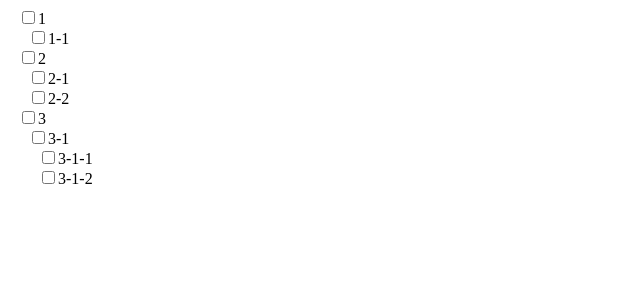
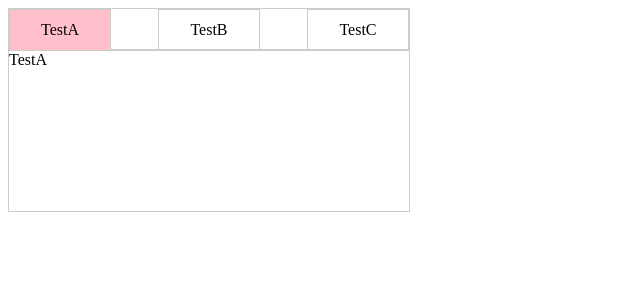
Before and after one commit to Cao007/learn-vue3, a Vue app: page / in a window 1280 px wide. Shown: the top 300 px of the page, without its empty margins (0-640 px from the left). Built offline with nearby package versions, Linux system fonts and the light colour scheme.

Commit message:
动态组件（tab栏）

```diff
--- a/src/App.vue
+++ b/src/App.vue
@@ -1,64 +1,72 @@
 <template>
-  <div>
-    <Tree :treeData="treeData" />
+  <div class="tab">
+    <div class="tab-titles">
+      <div class="tab-title-item" v-for="(item, index) in data" :key="item.name"
+        :class="[curIndex === index ? 'active' : '']" @click="handleClick(item, index)">
+        {{ item.name }}
+      </div>
+    </div>
+    <component :is="curComp"></component>
   </div>
 </template>
 
 <script setup lang="ts">
-import { ref } from 'vue';
-interface Tree {
-  name: string,
-  checked?: boolean,
-  children?: Tree[]
+import { ref, shallowRef, markRaw } from 'vue';
+import TestA from './components/TestA.vue';
+import TestB from './components/TestB.vue';
+import TestC from './components/TestC.vue';
+
+// 渲染的组件和数据
+const data = ref([
+  {
+    name: 'TestA',
+    comp: markRaw(TestA)
+  },
+  {
+    name: 'TestB',
+    comp: markRaw(TestB)
+  },
+  {
+    name: 'TestC',
+    comp: markRaw(TestC)
+  }
+])
+
+// 当前组件和下标
+let curComp = shallowRef(TestA)
+let curIndex = ref(0)
+
+// 点击切换组件
+const handleClick = (item: any, index: number) => {
+  curComp.value = item.comp
+  curIndex.value = index
+}
+</script>
+
+<style scoped lang="less">
+.tab {
+  width: 400px;
+  height: 200px;
+
+  .tab-titles {
+    display: flex;
+    justify-content: space-between;
+    border: 1px solid #ccc;
+    width: 100%;
+    height: 40px;
+    line-height: 40px;
+
+    .tab-title-item {
+      border: 1px solid #ccc;
+      width: 100px;
+      height: 100%;
+      text-align: center;
+      cursor: pointer;
+    }
+  }
 }
 
-const treeData = ref<Tree[]>([
-  {
-    name: '1',
-    checked: false,
-    children: [
-      {
-        name: '1-1',
-        checked: false
-      },
-    ]
-  },
-  {
-    name: '2',
-    checked: false,
-    children: [
-      {
-        name: '2-1',
-        checked: false
-      },
-      {
-        name: '2-2',
-        checked: false
-      }
-    ]
-  },
-  {
-    name: '3',
-    checked: false,
-    children: [
-      {
-        name: '3-1',
-        checked: false,
-        children: [
-          {
-            name: '3-1-1',
-            checked: false
-          },
-          {
-            name: '3-1-2',
-            checked: false
-          }
-        ]
-      }
-    ]
-  }
-]);
-
-</script>
-
-<style scoped></style>
+.active {
+  background-color: pink;
+}
+</style>
--- a/src/components/Test.vue
+++ /dev/null
@@ -1,52 +0,0 @@
-<template>
-    <div>{{ title }}</div>
-    <div>{{ arr }}</div>
-    <button @click="changeTitle"> changeTitle </button>
-    <button @click="changeArr"> changeArr </button>
-</template>
-
-<script setup lang="ts">
-import { ref } from 'vue';
-// 1.父传子，props接收
-const props = withDefaults(defineProps<
-    {
-        title: string,
-        arr: number[]
-    }>(),
-    {
-        title: '默认值',
-        arr: () => [0]
-    }
-);
-// 打印props接受到的值
-console.log("title ", props.title);
-console.log("arr ", props.arr);
-
-
-// 2.子传父，emit抛出自定事件
-const emit = defineEmits<{
-    (e: 'changeTitle', value: string): void,
-    (e: 'changeArr', value: number[]): void
-}>();
-const changeTitle = () => {
-    emit('changeTitle', 'vue3');
-}
-const changeArr = () => {
-    emit('changeArr', [4, 5, 6]);
-}
-
-
-// 3.子组件暴露
-const testCount = ref(1);
-const addCount = () => {
-    testCount.value++;
-}
-defineExpose({
-    testCount,
-    addCount
-})
-
-
-</script>
-
-<style scoped></style>
--- a/src/components/Test2.vue
+++ /dev/null
@@ -1,13 +0,0 @@
-<template>
-    <div>
-        <h1>Test2</h1>
-    </div>
-</template>
-
-<script setup lang="ts">
-import { ref } from 'vue';
-
-
-</script>
-
-<style scoped></style>
--- /dev/null
+++ b/src/components/TestA.vue
@@ -0,0 +1,17 @@
+<template>
+    <div class="tab-content">TestA</div>
+</template>
+
+<script setup lang="ts">
+import { ref } from 'vue';
+
+
+</script>
+
+<style scoped>
+.tab-content {
+    width: 100%;
+    height: 160px;
+    border: 1px solid #ccc;
+}
+</style>
--- /dev/null
+++ b/src/components/TestB.vue
@@ -0,0 +1,17 @@
+<template>
+    <div class="tab-content">TestB</div>
+</template>
+
+<script setup lang="ts">
+import { ref } from 'vue';
+
+
+</script>
+
+<style scoped>
+.tab-content {
+    width: 100%;
+    height: 160px;
+    border: 1px solid #ccc;
+}
+</style>
--- /dev/null
+++ b/src/components/TestC.vue
@@ -0,0 +1,17 @@
+<template>
+    <div class="tab-content">TestC</div>
+</template>
+
+<script setup lang="ts">
+import { ref } from 'vue';
+
+
+</script>
+
+<style scoped>
+.tab-content {
+    width: 100%;
+    height: 160px;
+    border: 1px solid #ccc;
+}
+</style>
--- a/src/components/index.ts
+++ b/src/components/index.ts
@@ -1,5 +1,3 @@
 // 批量导入导出components下的所有组件
 export { default as HelloWorld } from './HelloWorld.vue';
-export { default as Test } from './Test.vue';
-export { default as Test2 } from './Test2.vue';
 export { default as Tree } from './Tree.vue';
```
